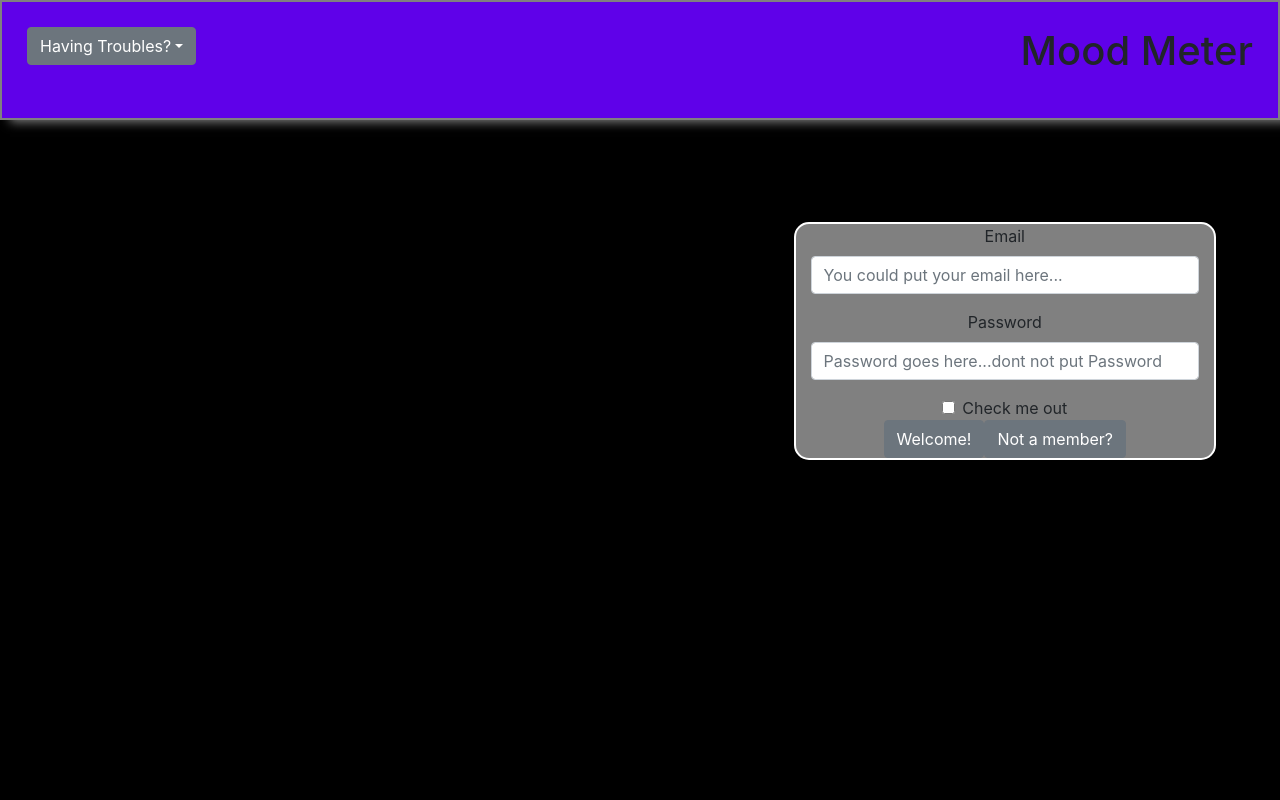
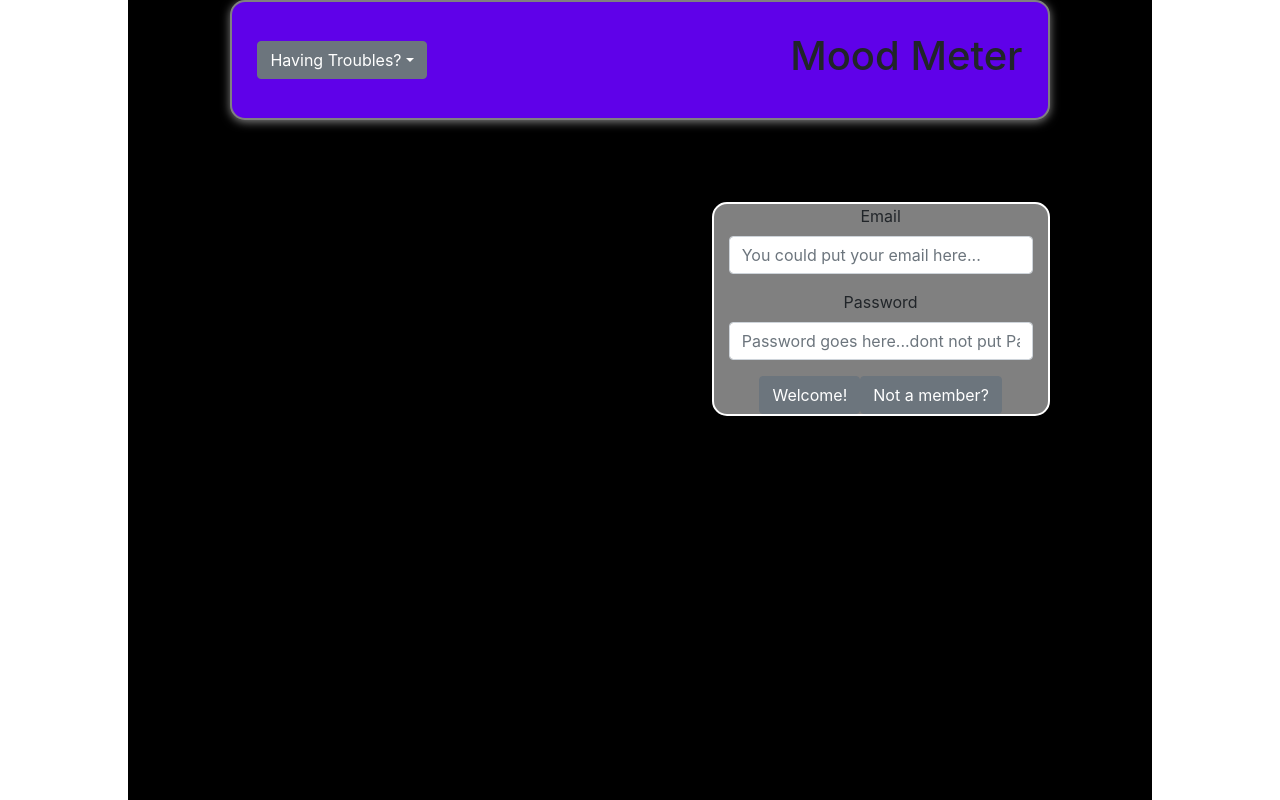
Before and after one commit to nrdjs/mood-meter, a React (Create React App) app in the folder mood-meter/: page / in a window 1280 px wide. Built offline with nearby package versions, Linux system fonts and the light colour scheme.

Commit message:
styling set for 1024 width

```diff
--- a/mood-meter/src/App.css
+++ b/mood-meter/src/App.css
@@ -2,20 +2,25 @@
   text-align: center;
   background-color: black;
   min-height: 100vh;
+  width:1024px;
+  margin: 0 auto;
 }
 
 
 .App-Header {
   background-color: #5F01E9;
   min-height: 15vh;
+  max-width:80%;
   display: flex;
   flex-direction: row;
-  align-items: flex-start;
+  align-items: center;
   justify-content: space-between;
   font-size: calc(10px + 2vmin);
+  margin:0 auto;
   padding: 25px;
   border:2px solid grey;
-  box-shadow: 10px 2px 10px grey;
+  box-shadow: 0px 2px 10px grey;
+  border-radius: 15px;
 }
 
 
@@ -25,10 +30,6 @@
   background-color: grey;
   width:33%;
   border: 2px solid white;
-  border-radius: 15px;
-
-  margin: 8% 62%;
+  margin: 8% 57%;
+  border-radius:15px;
 }
-.well-btn{
-  border: 2px solid black;
-}
--- a/mood-meter/src/components/Header.js
+++ b/mood-meter/src/components/Header.js
@@ -31,10 +31,9 @@ const Header = (props) => {
             <DropdownItem divider />
             <Button color="primary" onClick={toggle}> Help me! </Button>
             <Modal isOpen={modal} className={className}>
-        <ModalHeader >Modal title</ModalHeader>
+        <ModalHeader >Everyone needs help sometimes</ModalHeader>
         <ModalBody>
-          Lorem ipsum dolor sit amet, consectetur adipisicing elit, sed do eiusmod tempor incididunt ut labore et dolore magna aliqua. Ut enim ad minim veniam, quis nostrud exercitation ullamco laboris nisi ut aliquip ex ea commodo consequat. Duis aute irure dolor in reprehenderit in voluptate velit esse cillum dolore eu fugiat nulla pariatur. Excepteur sint occaecat cupidatat non proident, sunt in culpa qui officia deserunt mollit anim id est laborum.
-        </ModalBody>
+        Experienced meditators agree: a daily meditation practice can have significant benefits for mental and physical health. But one thing they probably won’t agree on? The most effective types of meditation. That’s simply because it’s different for everyone. After all, there are literally hundreds of meditation techniques encompassing practices from different traditions, cultures, spiritual disciplines, and religions. There’s not a universally accepted “best” or “most effective” type; rather, it is our individual preference that helps us choose the one (or ones) that works best for us. Here’s a breakdown of some of the more popular types of meditation to get you started.        </ModalBody>
         <ModalFooter>
           <Button color="primary" >Do Something</Button>{' '}
           <Button color="secondary" onClick={toggle}>Cancel</Button>
--- a/mood-meter/src/components/Login.js
+++ b/mood-meter/src/components/Login.js
@@ -1,9 +1,6 @@
-
-
-
 
 import React from 'react';
-import { Col, Row, Button, Form, FormGroup, Label, Input } from 'reactstrap';
+import { Col, Button, Form, FormGroup, Label, Input } from 'reactstrap';
 
 const Login = (props) => {
   return (
@@ -20,11 +17,8 @@ const Login = (props) => {
             <Input type="password" name="password" id="examplePassword" placeholder="Password goes here...dont not put Password" />
           </FormGroup>
         </Col>
-      <FormGroup check>
-        <Input type="checkbox" name="check" id="exampleCheck"/>
-        <Label for="exampleCheck" check>Check me out</Label>
-      </FormGroup>
-      <Button className="well-btn">Welcome!</Button>
+
+      <Button>Welcome!</Button>
 
       <Button >Not a member?</Button>
     </Form>
```
